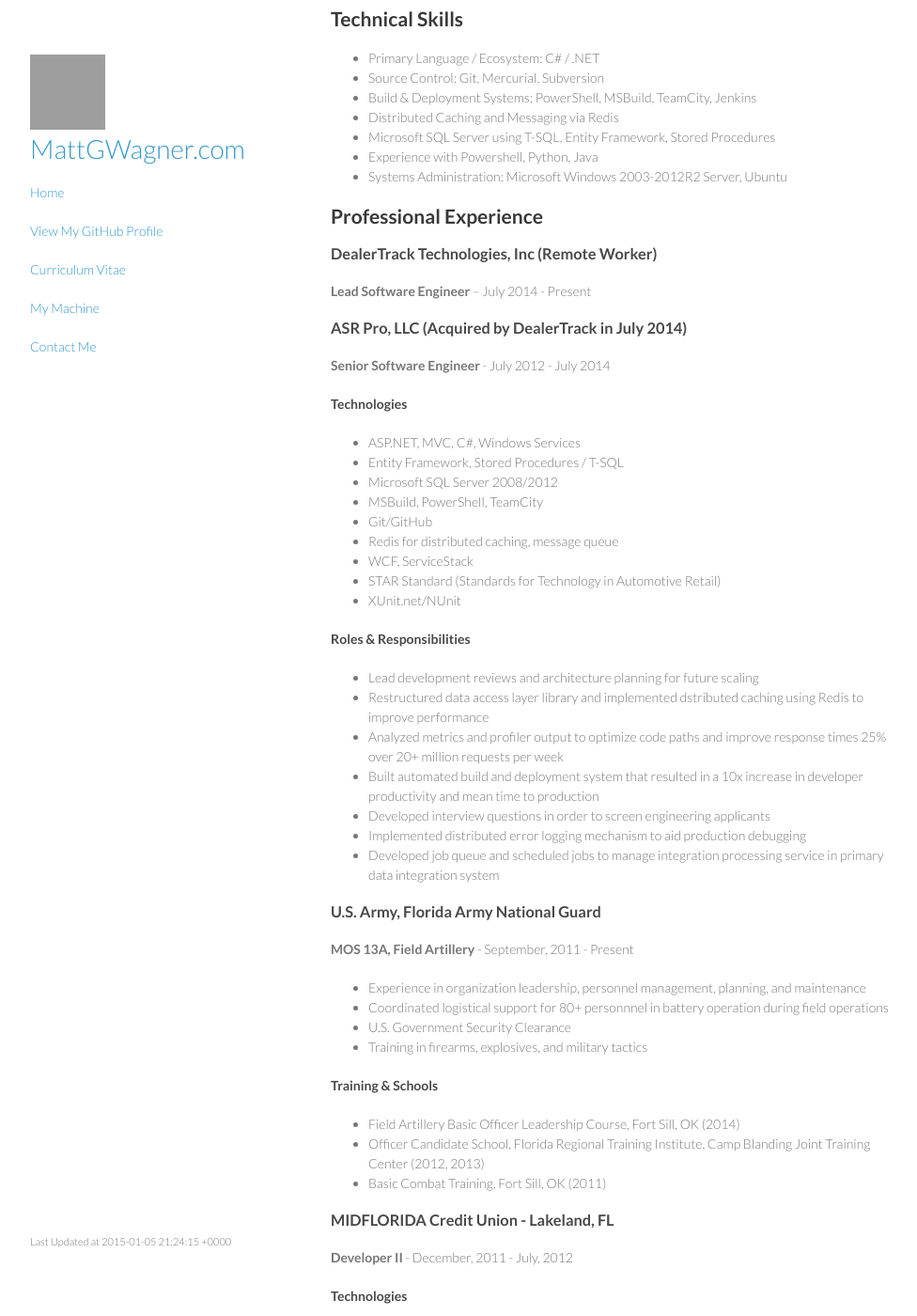
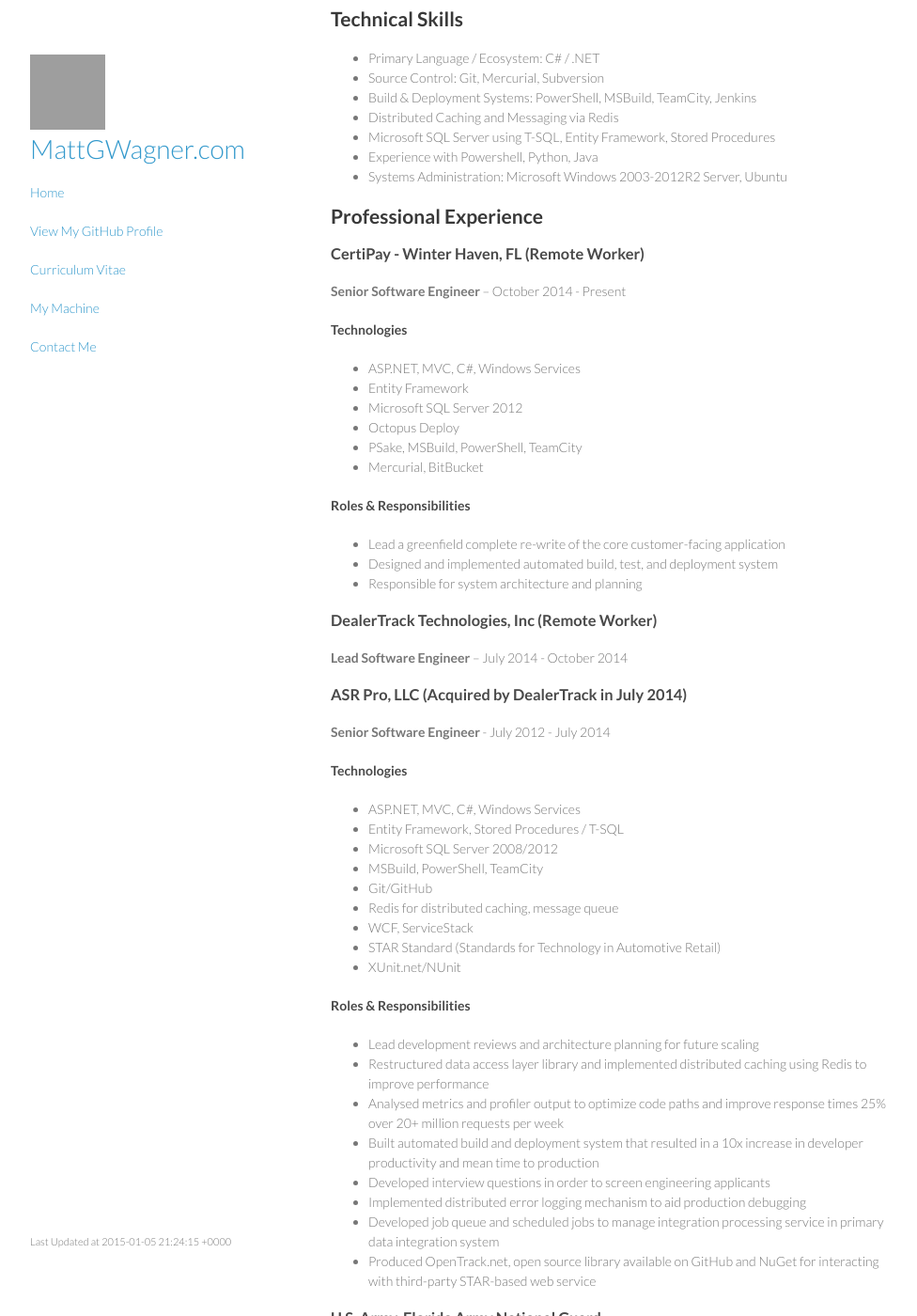
Before and after one commit to mattgwagner/mattgwagner, a Jekyll site: the page built from cv.md, in a window 1280 px wide and 1400 px high, scrolled down 290 px. Shown: the whole window at 94% size, without its empty margins (148-1124 px from the left). Built offline with Jekyll 4.4.1, drawn with Linux system fonts in a browser that asks for light colours; grey boxes are pictures that could not be loaded.

Commit message:
Hack job updating CV content, need to revamp this some

```diff
--- a/cv.md
+++ b/cv.md
@@ -27,8 +27,26 @@ title: Matt G. Wagner - Curriculum Vitae
 
 ## Professional Experience
 
+### CertiPay - Winter Haven, FL (Remote Worker)
+**Senior Software Engineer** -- October 2014 - Present
+
+#### Technologies
+
+* ASP.NET, MVC, C#, Windows Services
+* Entity Framework
+* Microsoft SQL Server 2012
+* Octopus Deploy
+* PSake, MSBuild, PowerShell, TeamCity
+* Mercurial, BitBucket
+
+#### Roles & Responsibilities
+
+* Lead a greenfield complete re-write of the core customer-facing application
+* Designed and implemented automated build, test, and deployment system
+* Responsible for system architecture and planning
+
 ### DealerTrack Technologies, Inc (Remote Worker)
-**Lead Software Engineer** -- July 2014 - Present
+**Lead Software Engineer** -- July 2014 - October 2014
 
 ### ASR Pro, LLC (Acquired by DealerTrack in July 2014)
 **Senior Software Engineer** - July 2012 - July 2014
@@ -48,12 +66,13 @@ title: Matt G. Wagner - Curriculum Vitae
 #### Roles & Responsibilities
 
 * Lead development reviews and architecture planning for future scaling
-* Restructured data access layer library and implemented dstributed caching using Redis to improve performance
-* Analyzed metrics and profiler output to optimize code paths and improve response times 25% over 20+ million requests per week
+* Restructured data access layer library and implemented distributed caching using Redis to improve performance
+* Analysed metrics and profiler output to optimize code paths and improve response times 25% over 20+ million requests per week
 * Built automated build and deployment system that resulted in a 10x increase in developer productivity and mean time to production
 * Developed interview questions in order to screen engineering applicants
 * Implemented distributed error logging mechanism to aid production debugging
 * Developed job queue and scheduled jobs to manage integration processing service in primary data integration system
+* Produced OpenTrack.net, open source library available on GitHub and NuGet for interacting with third-party STAR-based web service
 
 ### U.S. Army, Florida Army National Guard
 **MOS 13A, Field Artillery** - September, 2011 - Present
```
Also changed, not shown: index.md (+5 -3 lines).
